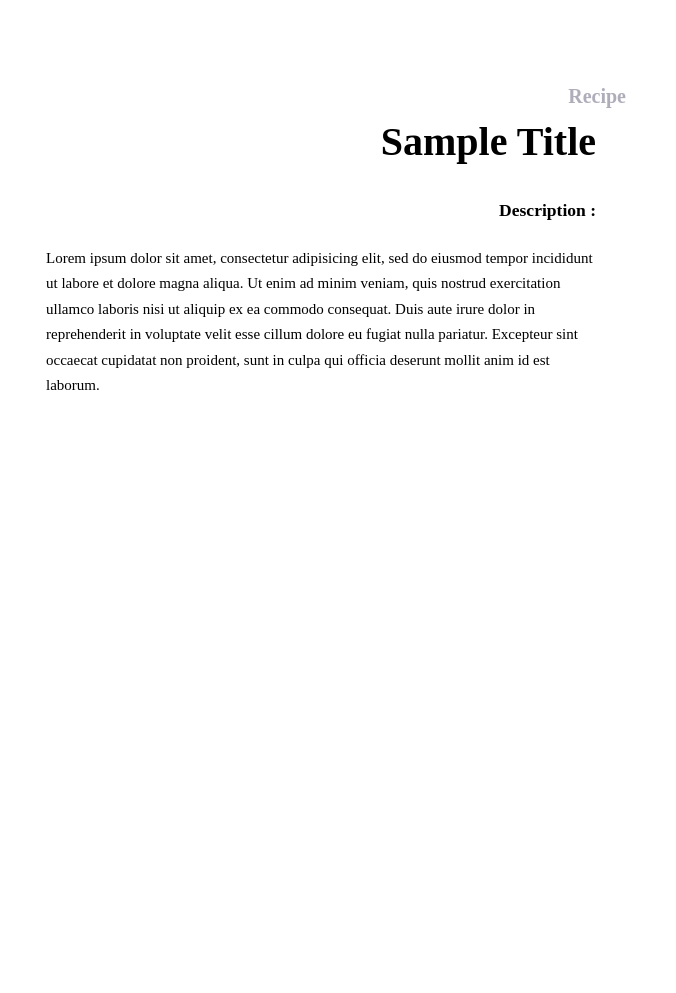
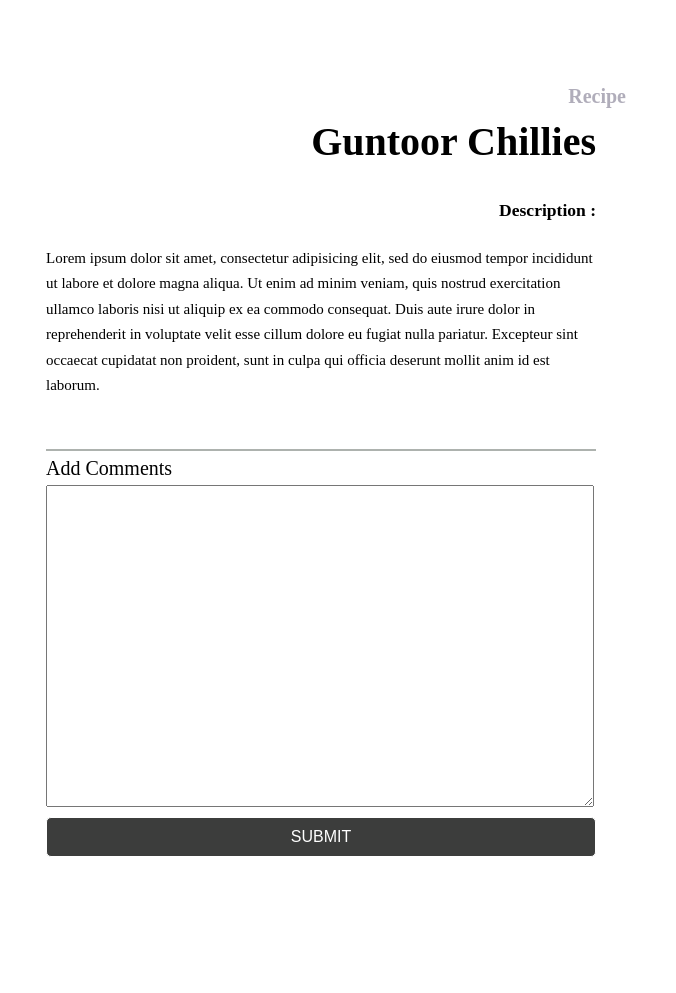
Before and after one commit to karan-singare/recipe, a website: page page.html in a window 1280 px wide. Shown: the top 993 px of the page, 604-1280 px from the left. Drawn offline with Linux system fonts and the light colour scheme; no server answers.

Commit message:
'README.md' file added

```diff
--- a/page.html
+++ b/page.html
@@ -48,7 +48,7 @@
 
         <div class="content__right">
           <div class="content__heading">
-            <h1 class="heading heading__primary">Sample Title</h1>
+            <h1 class="heading heading__primary">Guntoor Chillies</h1>
           </div>
           <div class="content__description">
             <h3 class="h3">Description :</h3>
@@ -56,7 +56,15 @@
               Lorem ipsum dolor sit amet, consectetur adipisicing elit, sed do eiusmod tempor incididunt ut labore et dolore magna aliqua. Ut enim ad minim veniam, quis nostrud exercitation ullamco laboris nisi ut aliquip ex ea commodo consequat. Duis aute irure dolor in reprehenderit in voluptate velit esse cillum dolore eu fugiat nulla pariatur. Excepteur sint occaecat cupidatat non proident, sunt in culpa qui officia deserunt mollit anim id est laborum.
             </p>
           </div>
-          <div class="content__comment"></div>
+          <div class="content__comment">
+            <form class="form" action="index.html" method="post">
+              <div class="form__group">
+                <label for="message" class="form__label">Add Comments</label>
+                <textarea name="comment" id="message" class="form__input"></textarea>
+              </div>
+              <input type="button" name="" value="Submit" class="btn btn--block">
+            </form>
+          </div>
         </div>
       </div>
     </div>
--- /dev/null
+++ b/sass/form.scss
@@ -0,0 +1,20 @@
+.form {
+  margin-top: 5rem;
+
+  border-top: 2px solid rgba(153, 159, 154, 0.8);
+  width: 100%;
+
+  &__group {
+    width: 100%;
+  }
+  &__label {
+    font-size: 2rem;
+    margin: 3rem 0;
+  }
+  &__input {
+    display: block;
+    width: 92%;
+    height: 30rem;
+    padding: 1rem 2rem;
+  }
+}
--- a/sass/style.scss
+++ b/sass/style.scss
@@ -2,3 +2,4 @@
 @import "layout";
 @import "recipe";
 @import "content";
+@import "form";
--- a/sass/typography.scss
+++ b/sass/typography.scss
@@ -21,4 +21,10 @@
   border: 1px solid #fff;
   padding: 5px;
   border-radius: 5px;
+
+  &--block {
+    width: 100%;
+    background: rgba(12, 13, 12, 0.8);
+    padding: 1rem 0;
+  }
 }
```
Also changed, not shown: README.md (added), css/form.css (added), css/style.css, css/typography.css.
